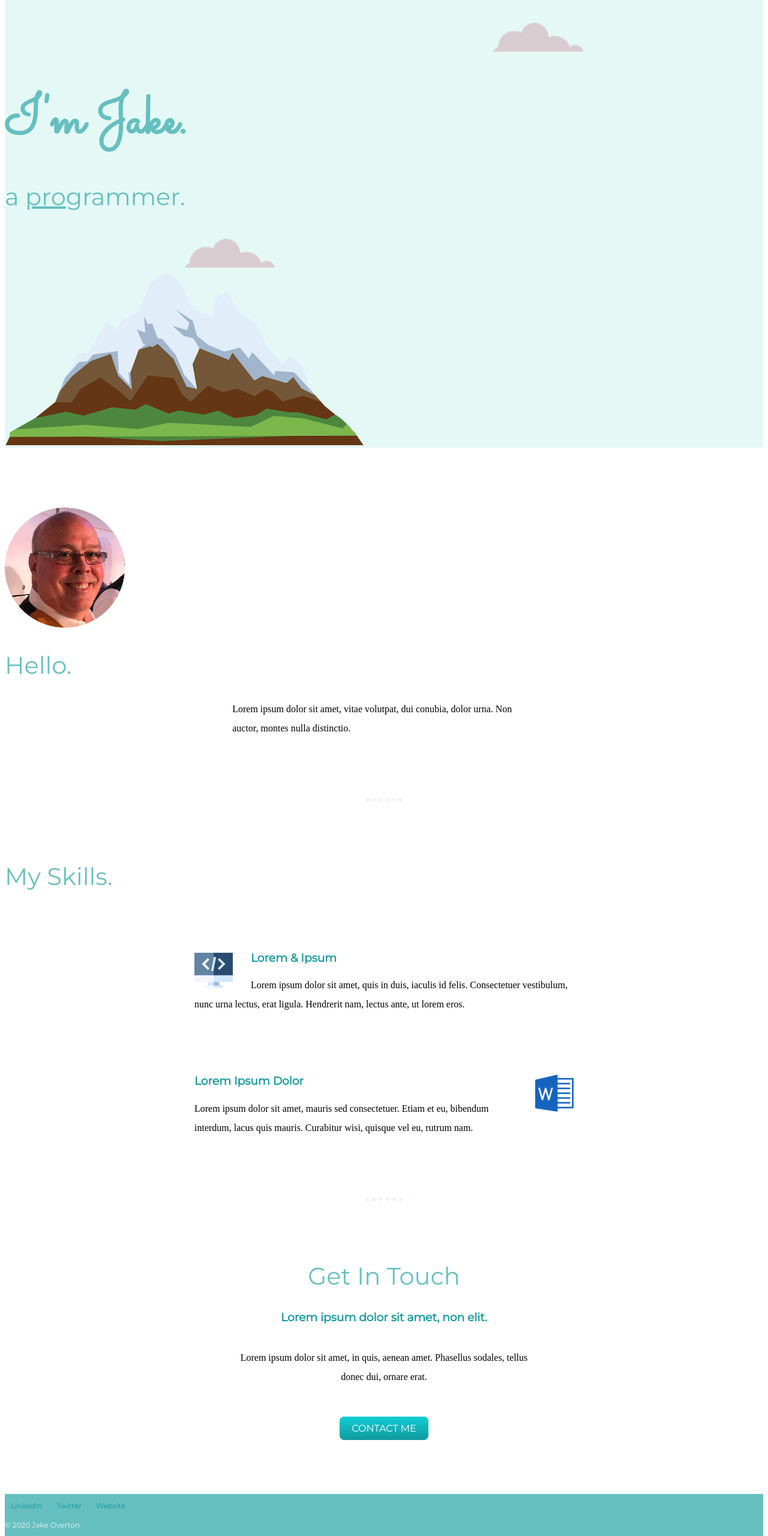
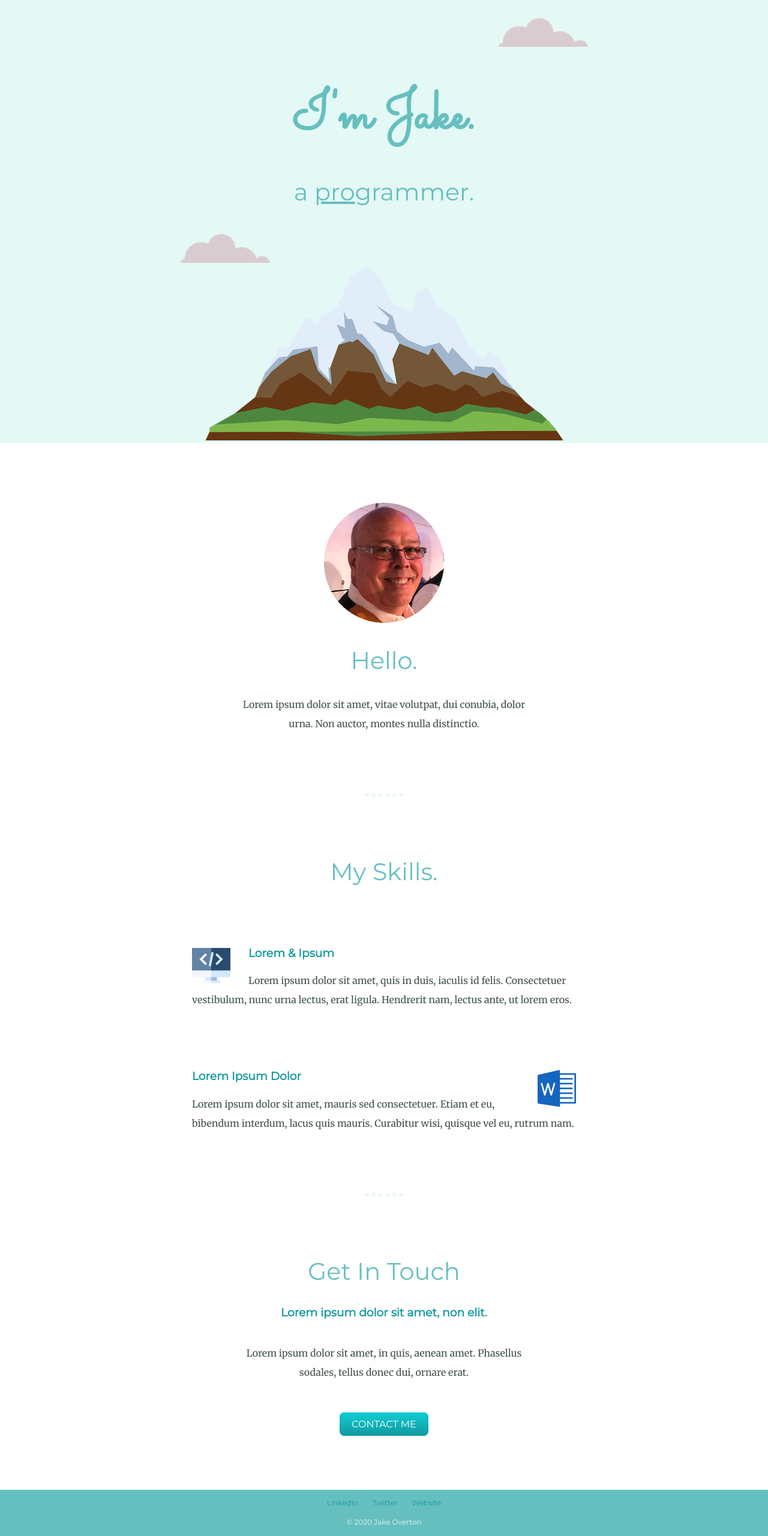
Before and after one commit to jake-overton/CSS-My-Site, a plain HTML site: page index.html in a window 1280 px wide. Shown: the part 20-2580 px from the top of the page at 60% size. Drawn offline with Linux system fonts and the light colour scheme.

Commit message:
Removed redundant lines

```diff
--- a/css/styles.css
+++ b/css/styles.css
@@ -1,4 +1,3 @@
-<<<<<<< HEAD
 body {
   color: #40514E;
   margin: 0;
@@ -149,155 +148,3 @@ p {
   background-image: linear-gradient(to bottom, #30e3cb, #2bc4ad);
   text-decoration: none;
 }
-=======
-body {
-  color: #40514E;
-  margin: 0;
-  text-align: center;
-  font-family: 'Merriweather', serif;
-}
-
-hr {
-  border: dotted #eaf6f6 6px;
-  width: 4%;
-  border-bottom: none;
-  margin: 100px auto;
-  /* border-width: 10px; */
-}
-
-h1 {
-  font-size: 5.625rem;
-  font-family: 'Sacramento', cursive;
-  margin: 50px auto 0 auto;
-  color: #66bfbf;
-}
-
-h2 {
-  font-family: 'Montserrat', sans-serif;
-  font-size: 2.5rem;
-  font-weight: normal;
-  color: #66bfbf;
-}
-
-h3 {
-  font-family: 'Montserrat', sans-serif;
-  color: #11999e;
-}
-
-a {
-  color: #11999e;
-}
-
-a:hover {
-  color: #eaf6f6;
-}
-
-p {
-  line-height: 2;
-}
-
-.intro {
-  width: 40%;
-  margin: auto;
-}
-
-.skill-row {
-  width: 50%;
-  margin: 100px auto;
-  text-align: left;
-}
-
-.computer-img {
-  /* width: 64px; */
-  float: left;
-  margin-right: 30px;
-}
-
-.word-img {
-  float: right;
-  margin-left: 30px;
-}
-
-.top-container {
-  background-color: #e4f9f5;
-  position: relative;
-  padding-top: 100px;
-}
-
-.middle-container {
-  margin: 100px 0;
-}
-
-.pro {
-  text-decoration: underline;
-}
-
-.top-cloud {
-  position: absolute;
-  right: 300px;
-  top: 50px;
-}
-
-.bottom-cloud {
-  position: absolute;
-  left: 300px;
-  bottom: 300px
-}
-
-.bottom-container {
-  background-color: #66bfbf;
-  /* text-align: center; */
-  padding: 10px 0 16px;
-}
-
-.contact-me {
-  text-align: center;
-}
-
-.contact-message {
-  width: 40%;
-  margin: 40px auto 60px;
-}
-
-.footer-link {
-  font-family: 'Montserrat', sans-serif;
-  text-decoration: none;
-  font-size: .75rem;
-  padding: 10px 10px;
-}
-
-.copyright {
-  font-family: 'Montserrat', sans-serif;
-  color: #eaf6f6;
-  font-size: 0.75rem;
-  /* line-height: 10px; */
-  /* padding: 20px 0; */}
-
-.btn {
-  background: #11cdd4;
-  background-image: -webkit-linear-gradient(top, #11cdd4, #11999e);
-  background-image: -moz-linear-gradient(top, #11cdd4, #11999e);
-  background-image: -ms-linear-gradient(top, #11cdd4, #11999e);
-  background-image: -o-linear-gradient(top, #11cdd4, #11999e);
-  background-image: linear-gradient(to bottom, #11cdd4, #11999e);
-  -webkit-border-radius: 8;
-  -moz-border-radius: 8;
-  border-radius: 8px;
-  font-family: 'Montserrat', sans-serif;
-  font-weight: 500;
-  color: #ffffff;
-  font-size: 16px;
-  padding: 10px 20px 10px 20px;
-  text-decoration: none;
-}
-
-.btn:hover {
-  background: #30e3cb;
-  background-image: -webkit-linear-gradient(top, #30e3cb, #2bc4ad);
-  background-image: -moz-linear-gradient(top, #30e3cb, #2bc4ad);
-  background-image: -ms-linear-gradient(top, #30e3cb, #2bc4ad);
-  background-image: -o-linear-gradient(top, #30e3cb, #2bc4ad);
-  background-image: linear-gradient(to bottom, #30e3cb, #2bc4ad);
-  text-decoration: none;
-}
->>>>>>> 29f3a8469902c78b35d3d0d6cdd5cd2b58d437ff
```
